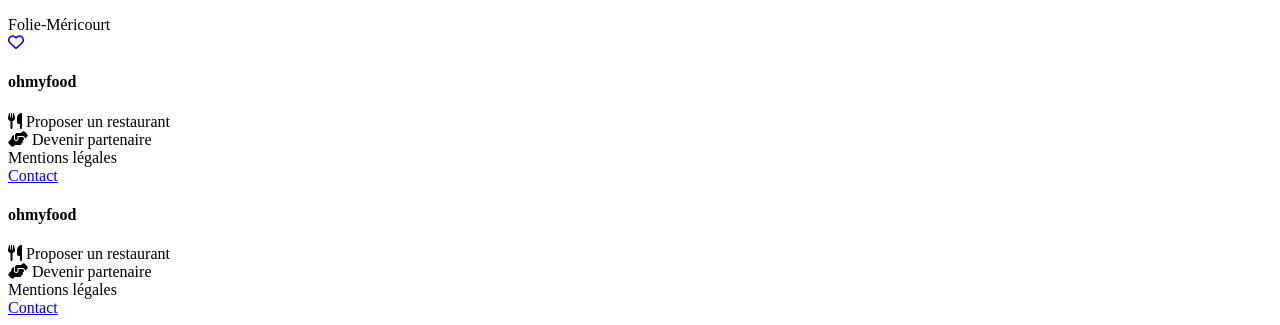
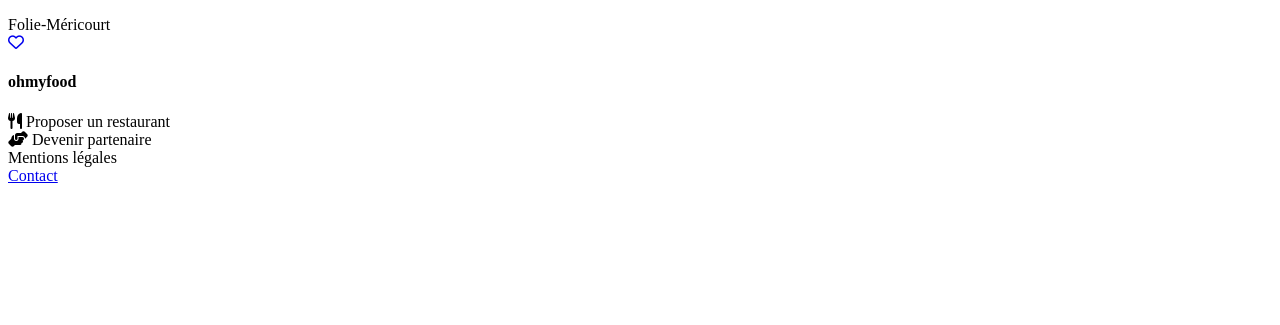
Before and after one commit to sabri861/MarwaneSabri_3_01022022, a website: page index.html in a window 1280 px wide. Shown: the part 4282-4607 px from the top of the page. After the commit the page ends 4475 px from the top, so only its background shows below. Drawn offline with Linux system fonts and the light colour scheme; a web font is replaced by a local one.

Commit message:
modification

```diff
--- a/index.html
+++ b/index.html
@@ -131,27 +131,4 @@
 
     </footer>
 </body>
-
-<footer>
-    <section class="container-bottom">
-        <h4 class="titleFooter">ohmyfood</h4>
-        <div class="content-bottom iconFooter">
-            <i class="fas fa-utensils"></i>
-            <span>Proposer un restaurant</span>
-        </div>
-
-        <div class="content-bottom iconFooter">
-            <i class="fas fa-hands-helping"></i>
-            <span>Devenir partenaire</span>
-        </div>
-
-        <div class="content-bottom">
-            <span>Mentions légales</span>
-        </div>
-
-        <div class="content-bottom">
-            <a href="mailto:ohmyfood@gmail.com"><span>Contact</span></a>
-        </div>
-    </section>
-
-</footer>
+</html>
```
Also changed, not shown: pages/menu/a-la-francaise.html (+1 -0 lines), pages/menu/la-note-enchantee.html (+1 -0 lines), pages/menu/la-palette-du-gout.html (+1 -0 lines), pages/menu/le-delice-des-sens.html (+2 -1 lines).
